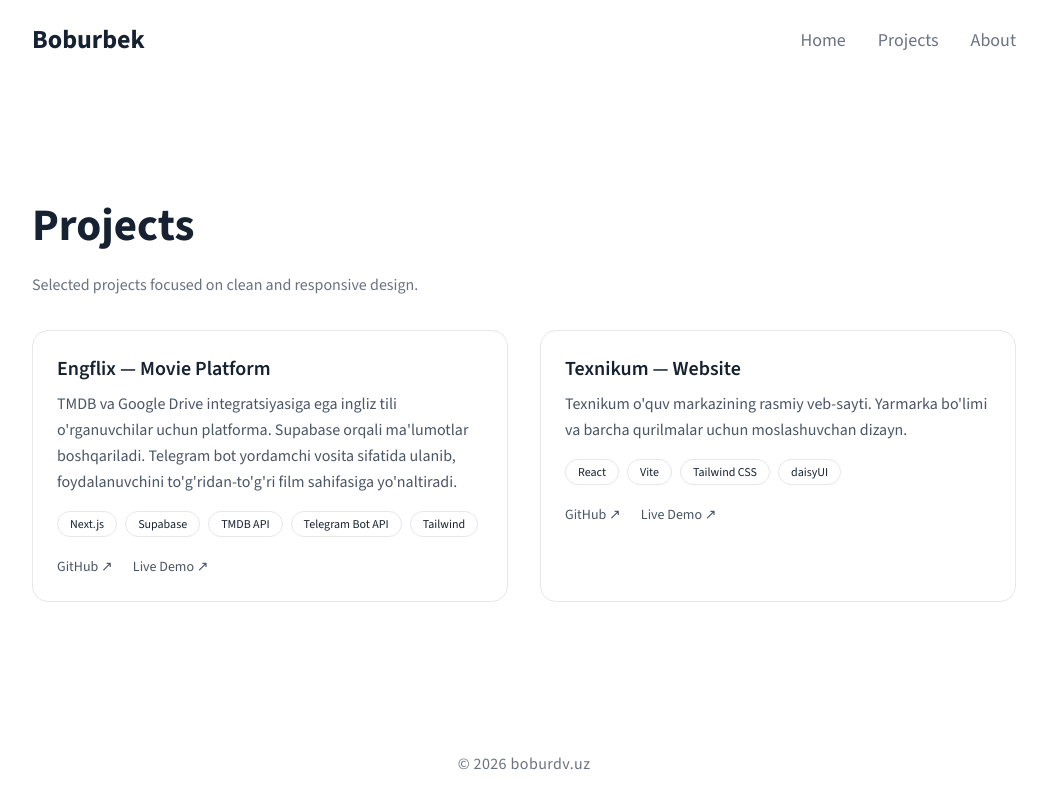
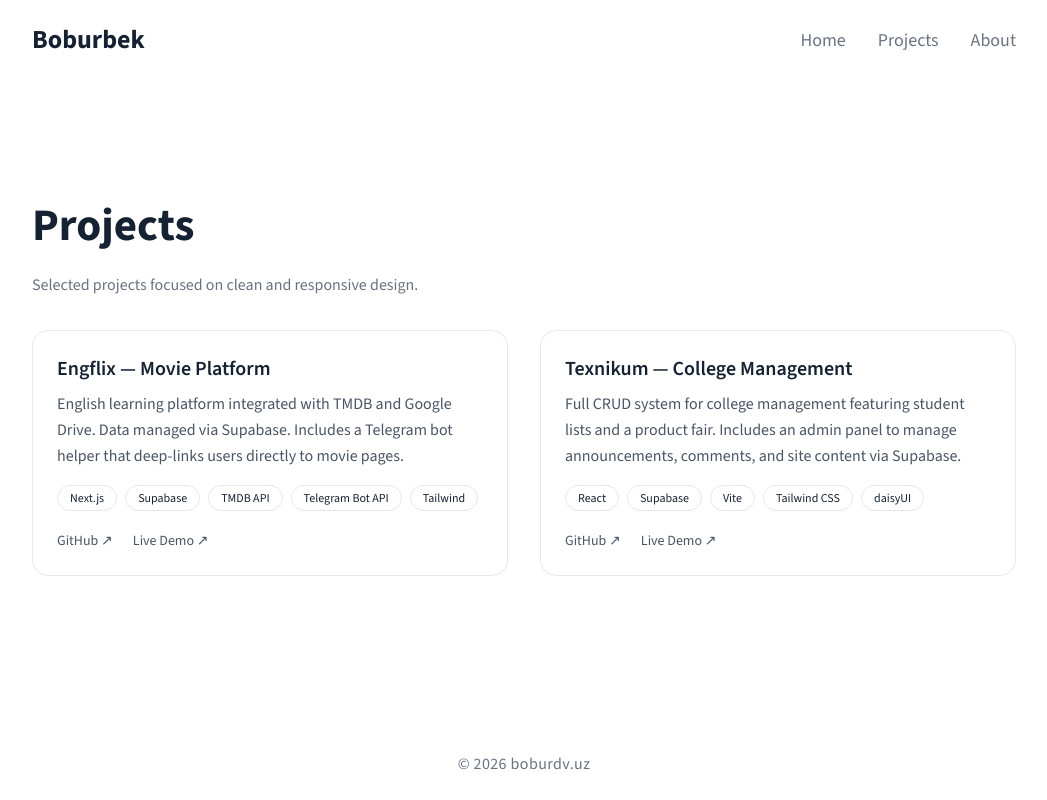
Before and after one commit to boburdv/Portfolio, a Next.js app: page /projects in a window 1280 px wide. Shown: the whole page, without its empty margins (116-1163 px from the left). Built offline with nearby package versions, Linux system fonts and the light colour scheme.

Commit message:
Update projects.js

```diff
--- a/src/data/projects.js
+++ b/src/data/projects.js
@@ -2,16 +2,16 @@ export const projects = [
   {
     id: 1,
     title: "Engflix — Movie Platform",
-    description: "TMDB va Google Drive integratsiyasiga ega ingliz tili o'rganuvchilar uchun platforma. Supabase orqali ma'lumotlar boshqariladi. Telegram bot yordamchi vosita sifatida ulanib, foydalanuvchini to'g'ridan-to'g'ri film sahifasiga yo'naltiradi.",
+    description: "English learning platform integrated with TMDB and Google Drive. Data managed via Supabase. Includes a Telegram bot helper that deep-links users directly to movie pages.",
     tech: ["Next.js", "Supabase", "TMDB API", "Telegram Bot API", "Tailwind"],
     github: "https://github.com/boburdv/Engflix",
     live: "https://engflix-uz.vercel.app",
   },
   {
     id: 2,
-    title: "Texnikum — Website",
-    description: "Texnikum o'quv markazining rasmiy veb-sayti. Yarmarka bo'limi va barcha qurilmalar uchun moslashuvchan dizayn.",
-    tech: ["React", "Vite", "Tailwind CSS", "daisyUI"],
+    title: "Texnikum — College Management",
+    description: "Full CRUD system for college management featuring student lists and a product fair. Includes an admin panel to manage announcements, comments, and site content via Supabase.",
+    tech: ["React", "Supabase", "Vite", "Tailwind CSS", "daisyUI"],
     github: "https://github.com/boburdv/1-Texnikum",
     live: "https://1-texnikum.vercel.app",
   },
```
